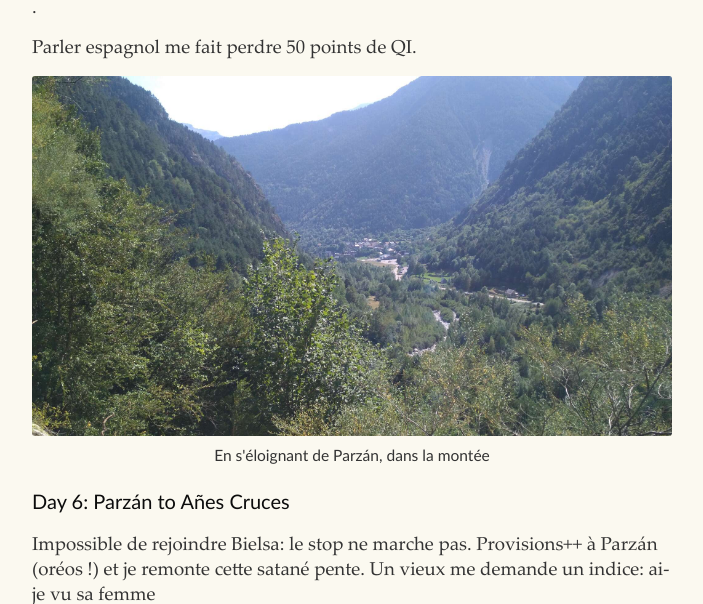
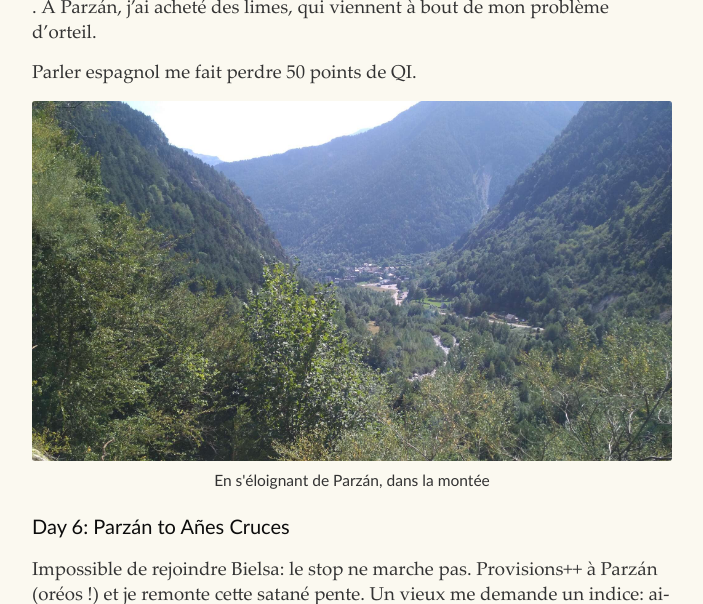
Before and after one commit to 29jm/29jm.github.io, a Jekyll site: the page built from hiking/_posts/2021-01-23-hiking-the-pyrenees.markdown, in a window 1280 px wide and 900 px high, scrolled down 4947 px, cut to the strip 261-865 px from the top of the window. Shown: the whole strip, without its empty margins (288-991 px from the left). Built offline with Jekyll 4.4.1, drawn with Linux system fonts in a browser that asks for light colours; some web fonts are replaced.

Commit message:
small addition

```diff
--- a/hiking/_posts/2021-01-23-hiking-the-pyrenees.markdown
+++ b/hiking/_posts/2021-01-23-hiking-the-pyrenees.markdown
@@ -61,7 +61,7 @@
 
 ### Day 5: Barroude to Parzán
 
-Passage en Espagne au Port de Barroude ce matin ! Des vieux m'indiquaient des isards sur mon chemin mais nulle trace. Bain près de la grande route - la chaleur me tue. Courses ratées à Parzán: 3600 kcal pour trois jours → j'allais mourrir de faim. Demain je pars à Bielsa chercher un distributeur de billets, plus de bouffe, de quoi me sustenir et payer le repas d'auberge à Viados ou Soula. La montée depuis Parzán a été rude, entre la chaleur, le manque d'eau et l'incertitude sur la proximité d'un spot campable, que je finis par trouver près d'une cascade{% anecdote 6|bouchons d'oreil recommandés %}.
+Passage en Espagne au Port de Barroude ce matin ! Des vieux m'indiquaient des isards sur mon chemin mais nulle trace. Bain près de la grande route - la chaleur me tue. Courses ratées à Parzán: 3600 kcal pour trois jours → j'allais mourrir de faim. Demain je pars à Bielsa chercher un distributeur de billets, plus de bouffe, de quoi me sustenir et payer le repas d'auberge à Viados ou Soula. La montée depuis Parzán a été rude, entre la chaleur, le manque d'eau et l'incertitude sur la proximité d'un spot campable, que je finis par trouver près d'une cascade{% anecdote 6|bouchons d'oreil recommandés %}. À Parzán, j'ai acheté des limes, qui viennent à bout de mon problème d'orteil.
 
 Parler espagnol me fait perdre 50 points de QI.
 
```
